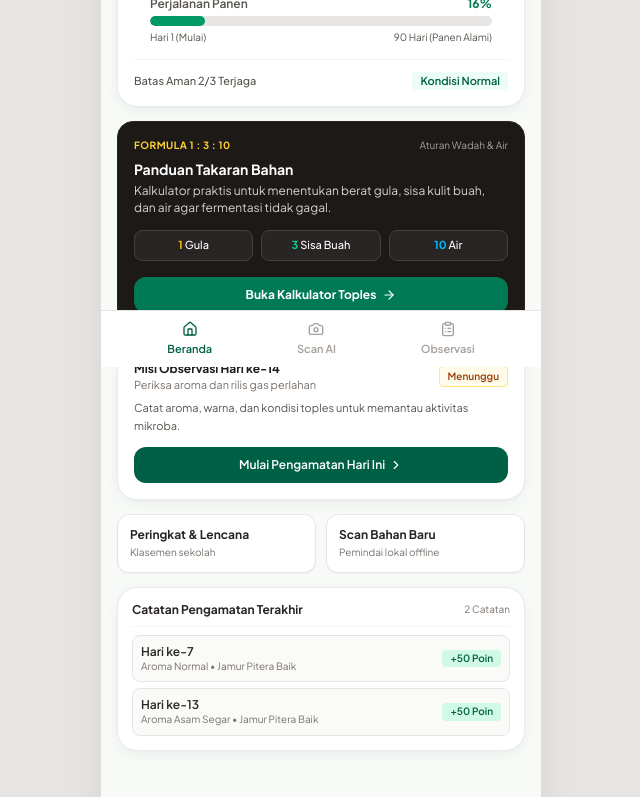
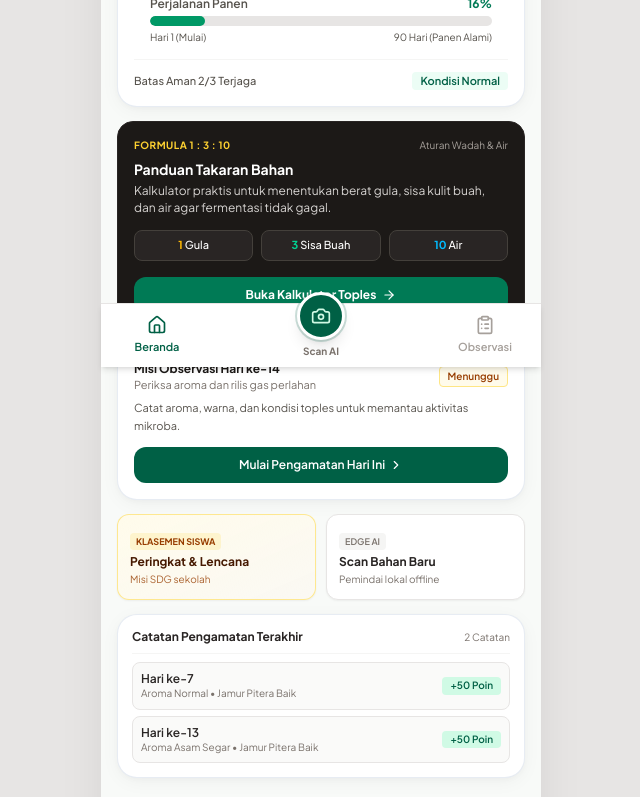
Before and after one commit to Liberate-dev/Enzymate, a React (Vite) app: page / in a window 1280 px wide. Shown: the part 433-1230 px from the top of the page, without its empty margins (319-959 px from the left). Built offline with nearby package versions, Linux system fonts and the light colour scheme.

Commit message:
style: elevate Scan AI navbar button and subtly highlight leaderboard card

```diff
--- a/src/App.tsx
+++ b/src/App.tsx
@@ -373,16 +373,22 @@ export const App: React.FC = () => {
               <div className="grid grid-cols-2 gap-2.5">
                 <button
                   onClick={() => setShowBadges(true)}
-                  className="p-3 bg-white rounded-xl border border-stone-200 text-left hover:border-stone-300 transition-colors shadow-xs"
+                  className="p-3 bg-gradient-to-br from-amber-50 to-orange-50/40 rounded-xl border border-amber-200/90 text-left hover:border-amber-300 transition-all shadow-xs"
                 >
-                  <div className="text-xs font-bold text-stone-800">Peringkat & Lencana</div>
-                  <div className="text-[10px] text-stone-500 mt-0.5">Klasemen sekolah</div>
+                  <span className="text-[9px] uppercase font-bold text-amber-800 bg-amber-100/80 px-1.5 py-0.5 rounded inline-block mb-1">
+                    Klasemen Siswa
+                  </span>
+                  <div className="text-xs font-bold text-amber-950">Peringkat & Lencana</div>
+                  <div className="text-[10px] text-amber-800/80 mt-0.5">Misi SDG sekolah</div>
                 </button>
 
                 <button
                   onClick={() => setActiveTab('scanner')}
                   className="p-3 bg-white rounded-xl border border-stone-200 text-left hover:border-stone-300 transition-colors shadow-xs"
                 >
+                  <span className="text-[9px] uppercase font-semibold text-stone-500 bg-stone-100 px-1.5 py-0.5 rounded inline-block mb-1">
+                    Edge AI
+                  </span>
                   <div className="text-xs font-bold text-stone-800">Scan Bahan Baru</div>
                   <div className="text-[10px] text-stone-500 mt-0.5">Pemindai lokal offline</div>
                 </button>
@@ -440,35 +446,48 @@ export const App: React.FC = () => {
           )}
         </main>
 
-        {/* BOTTOM NAVIGATION BAR (BERSIH & TERSTRUKTUR SEPERTI APP NATIVE) */}
-        <nav className="bg-white border-t border-stone-200 px-6 py-2.5 flex items-center justify-around sticky bottom-0 z-30">
+        {/* BOTTOM NAVIGATION BAR */}
+        <nav className="bg-white border-t border-stone-200 px-6 py-2 flex items-center justify-between sticky bottom-0 z-30 shadow-md">
           <button
             onClick={() => setActiveTab('home')}
-            className={`flex flex-col items-center gap-1 text-[11px] font-semibold transition-colors ${
+            className={`flex flex-col items-center gap-1 text-[11px] font-semibold transition-colors w-16 ${
               activeTab === 'home' ? 'text-emerald-800' : 'text-stone-400 hover:text-stone-600'
             }`}
           >
-            <Home className="w-4 h-4" />
+            <Home className="w-5 h-5" />
             <span>Beranda</span>
           </button>
 
+          {/* Tombol Menonjol & Timbul untuk Scan AI */}
           <button
             onClick={() => setActiveTab('scanner')}
-            className={`flex flex-col items-center gap-1 text-[11px] font-semibold transition-colors ${
-              activeTab === 'scanner' ? 'text-emerald-800' : 'text-stone-400 hover:text-stone-600'
-            }`}
+            className="flex flex-col items-center -mt-5 transition-transform active:scale-95"
           >
-            <Camera className="w-4 h-4" />
-            <span>Scan AI</span>
+            <div
+              className={`w-12 h-12 rounded-full flex items-center justify-center shadow-lg border-[3px] border-white transition-all ${
+                activeTab === 'scanner'
+                  ? 'bg-emerald-700 text-white ring-2 ring-emerald-600/40'
+                  : 'bg-emerald-800 hover:bg-emerald-700 text-emerald-100 ring-2 ring-emerald-800/20'
+              }`}
+            >
+              <Camera className="w-5 h-5" />
+            </div>
+            <span
+              className={`text-[10px] font-bold mt-1 ${
+                activeTab === 'scanner' ? 'text-emerald-800' : 'text-stone-500'
+              }`}
+            >
+              Scan AI
+            </span>
           </button>
 
           <button
             onClick={() => setActiveTab('observation')}
-            className={`flex flex-col items-center gap-1 text-[11px] font-semibold transition-colors ${
+            className={`flex flex-col items-center gap-1 text-[11px] font-semibold transition-colors w-16 ${
               activeTab === 'observation' ? 'text-emerald-800' : 'text-stone-400 hover:text-stone-600'
             }`}
           >
-            <ClipboardList className="w-4 h-4" />
+            <ClipboardList className="w-5 h-5" />
             <span>Observasi</span>
           </button>
         </nav>
```
Also changed, not shown: 2 other files (tests, documents, lock files or other folders).
